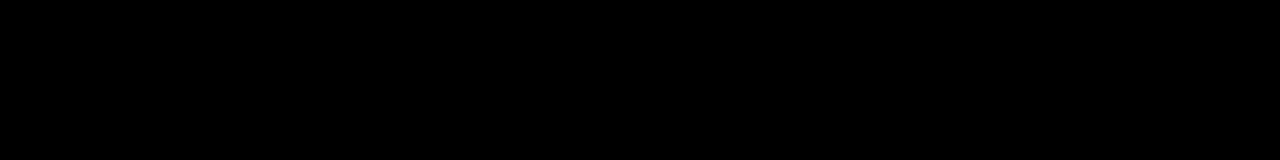
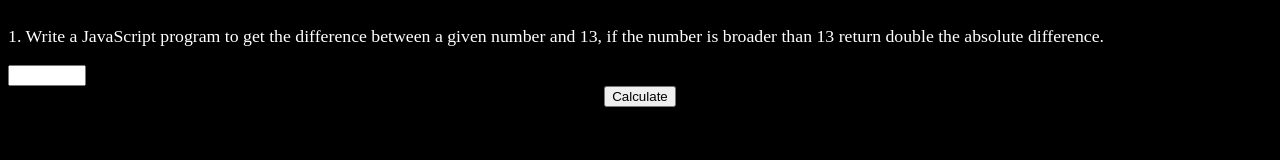
Before and after one commit to Sung-99/Js-Exercises, a plain HTML site: page ex9/Html9.html in a window 1280 px wide. Drawn offline with Linux system fonts and the light colour scheme.

Commit message:
body added

```diff
--- a/ex9/Html9.html
+++ b/ex9/Html9.html
@@ -3,13 +3,37 @@
 <head>
     <meta charset='utf-8'>
     <meta http-equiv='X-UA-Compatible' content='IE=edge'>
-    <title>Firs One</title>
+    <title>9 ex</title>
     <meta name='viewport' content='width=device-width, initial-scale=1'>
     <link rel='stylesheet' type='text/css' media='screen' href='css9.css'>
     <script src='ex9.js' defer></script>
 </head>
 <body>
 
-<h1> Write a JavaScript program to get the difference between a given number and 13, if the number is broader than 13 return double the absolute difference.  </h1>
+    <div class="block-content">
+
+            <div class="inner-p-question">
+                <p>
+                   1. Write a JavaScript program to get the difference between a given number and 13, if the number is broader than 13 return double the absolute difference.
+                </p>
+            </div>
+            <div class="outer-block-input">
+                <div class="input-div">
+                    <input id="in-number" name="given-number" type="number">
+                </div>
+            </div>
+            <div>
+                <div class="click-button">
+                    <button>
+                        Calculate
+                    </button>
+                </div>
+            </div>
+
+
+    </div>
+
+
+
 </body>
 </html>
--- a/ex9/css9.css
+++ b/ex9/css9.css
@@ -1,3 +1,30 @@
+/*---document objects general----*/
+
 body{
     background-color: black;
 }
+
+p{
+    color: white;
+    font-size: 1.11em;
+}
+
+input{
+    width: 70px;
+}
+
+/*----contents inner body---*/
+.block-content{
+    display: block;
+}
+
+.inner-p-question{
+    display: inline-flex;
+    width: 1100px;
+}
+
+.click-button{
+    display: flex;
+    justify-content: space-evenly;
+
+}
```
